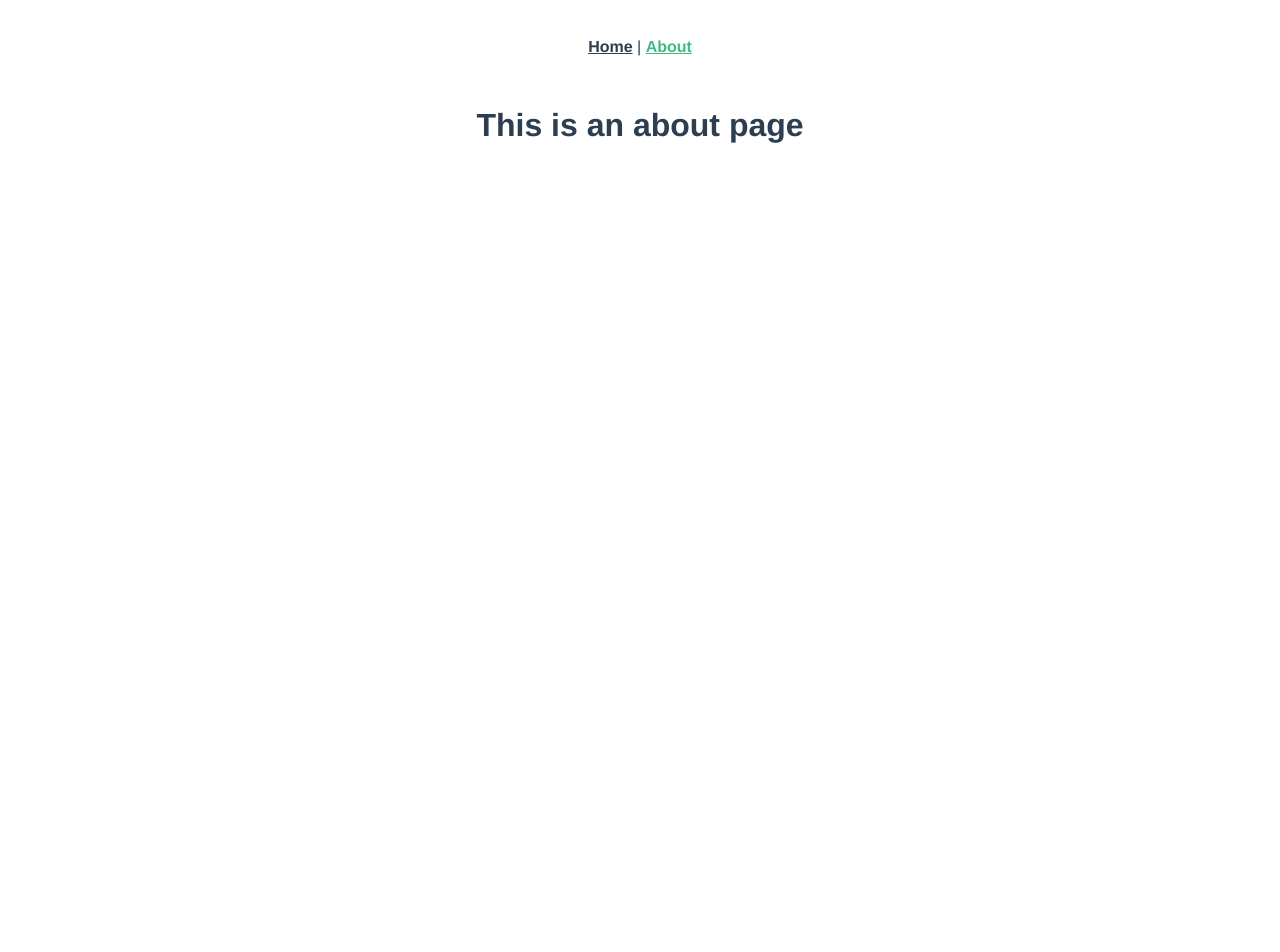
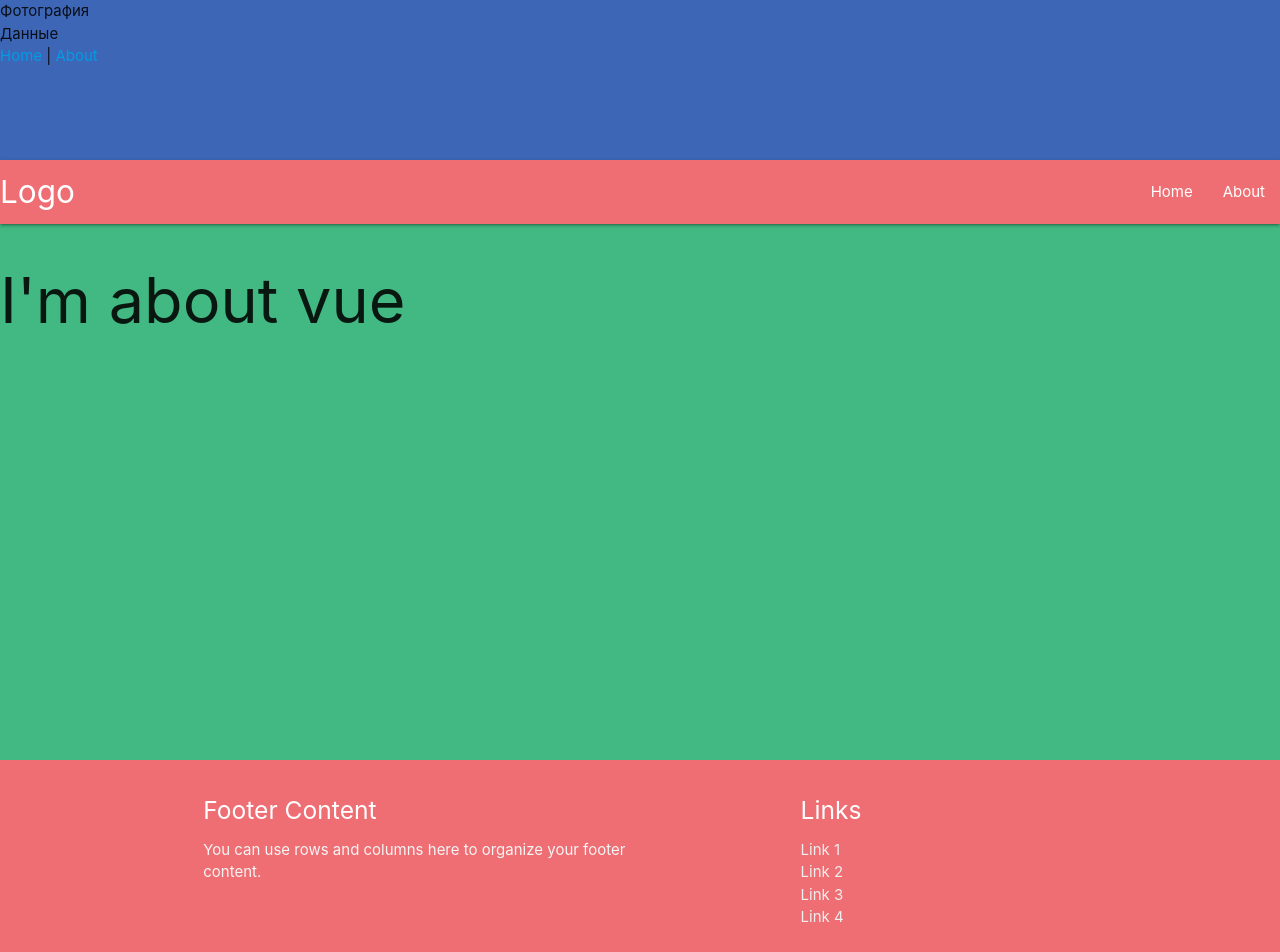
Before and after one commit to Klim-dev86/my_cv, a Vue app: page /about in a window 1280 px wide. Shown: the top 952 px of the page. Before the commit the page ends 800 px from the top, so only its background shows below. Built offline with nearby package versions, Linux system fonts and the light colour scheme.

Commit message:
initial commit

```diff
--- a/package.json
+++ b/package.json
@@ -9,6 +9,7 @@
   },
   "dependencies": {
     "core-js": "^3.6.5",
+    "materialize-css": "^1.0.0-rc.2",
     "vue": "^2.6.11",
     "vue-router": "^3.2.0"
   },
--- a/src/App.vue
+++ b/src/App.vue
@@ -1,32 +1,71 @@
 <template>
+
   <div id="app">
-    <div id="nav">
-      <router-link to="/">Home</router-link> |
-      <router-link to="/about">About</router-link>
-    </div>
-    <router-view />
+    <header>
+      <Header />
+      <Navigation />
+    </header>
+
+    <main>
+
+      <router-view />
+
+    </main>
+
+    <Footer />
+
   </div>
 </template>
 
+
+<script>
+import Header from "@/components/Header"
+import Navigation from "@/components/Navigation"
+import Footer from "@/components/Footer"
+
+export default {
+  name: 'app',
+  components:{
+    Header,
+    Navigation,
+    Footer
+
+    }
+  }
+</script>
+
+
+
 <style lang="scss">
+
+@import '~materialize-css/dist/css/materialize.min.css';
+
 #app {
-  font-family: Avenir, Helvetica, Arial, sans-serif;
-  -webkit-font-smoothing: antialiased;
-  -moz-osx-font-smoothing: grayscale;
-  text-align: center;
-  color: #2c3e50;
+  background: #42b983;
+  height: 100vh;
 }
 
-#nav {
-  padding: 30px;
+body {
+    display: flex;
+    min-height: 100vh;
+    flex-direction: column;
+}
 
-  a {
-    font-weight: bold;
-    color: #2c3e50;
+main {
+    flex: 1 0 auto;
+}
 
-    &.router-link-exact-active {
-      color: #42b983;
-    }
-  }
-}
+// #nav {
+//   padding: 30px;
+
+//   a {
+//     font-weight: bold;
+//     color: #2c3e50;
+
+//     &.router-link-exact-active {
+//       color: #42b983;
+//     }
+//   }
+// }
+
 </style>
--- /dev/null
+++ b/src/components/EmploymentHistory.vue
@@ -0,0 +1,18 @@
+<template>
+  <ul class="collapsible">
+    <li>
+      <div class="collapsible-header">
+        <!-- <i class="material-icons">filter_drama</i> -->
+        First
+        <span class="new badge">4</span></div>
+      <div class="collapsible-body"><p>Lorem ipsum dolor sit amet.</p></div>
+    </li>
+    <li>
+      <div class="collapsible-header">
+        <!-- <i class="material-icons">place</i> -->
+        Second
+        <span class="badge">1</span></div>
+      <div class="collapsible-body"><p>Lorem ipsum dolor sit amet.</p></div>
+    </li>
+  </ul>
+</template>
--- /dev/null
+++ b/src/components/Footer.vue
@@ -0,0 +1,27 @@
+<template>
+    <footer class="page-footer">
+      <div class="container">
+        <div class="row">
+          <div class="col l6 s12">
+            <h5 class="white-text">Footer Content</h5>
+            <p class="grey-text text-lighten-4">You can use rows and columns here to organize your footer content.</p>
+          </div>
+          <div class="col l4 offset-l2 s12">
+            <h5 class="white-text">Links</h5>
+            <ul>
+              <li><a class="grey-text text-lighten-3" href="#!">Link 1</a></li>
+              <li><a class="grey-text text-lighten-3" href="#!">Link 2</a></li>
+              <li><a class="grey-text text-lighten-3" href="#!">Link 3</a></li>
+              <li><a class="grey-text text-lighten-3" href="#!">Link 4</a></li>
+            </ul>
+          </div>
+        </div>
+      </div>
+      <div class="footer-copyright">
+        <div class="container">
+        © 2014 Copyright Text
+        <a class="grey-text text-lighten-4 right" href="#!">More Links</a>
+        </div>
+      </div>
+    </footer>
+</template>
--- /dev/null
+++ b/src/components/Header.vue
@@ -0,0 +1,20 @@
+<template>
+    <header class='header'>
+        <div class='header-photo'>Фотография</div>
+        <div class='header-info'>Данные</div>
+        <div class='header-nav'>
+            <router-link to="/">Home</router-link> |
+            <router-link to="/about">About</router-link>
+        </div>
+    </header>
+</template>
+
+
+<style lang="scss">
+
+.header {
+  background: #3d67b6;
+  height: 20vh;
+}
+
+</style>
--- a/src/components/HelloWorld.vue
+++ /dev/null
@@ -1,122 +0,0 @@
-<template>
-  <div class="hello">
-    <h1>{{ msg }}</h1>
-    <p>
-      For a guide and recipes on how to configure / customize this project,<br />
-      check out the
-      <a href="https://cli.vuejs.org" target="_blank" rel="noopener"
-        >vue-cli documentation</a
-      >.
-    </p>
-    <h3>Installed CLI Plugins</h3>
-    <ul>
-      <li>
-        <a
-          href="https://github.com/vuejs/vue-cli/tree/dev/packages/%40vue/cli-plugin-babel"
-          target="_blank"
-          rel="noopener"
-          >babel</a
-        >
-      </li>
-      <li>
-        <a
-          href="https://github.com/vuejs/vue-cli/tree/dev/packages/%40vue/cli-plugin-router"
-          target="_blank"
-          rel="noopener"
-          >router</a
-        >
-      </li>
-      <li>
-        <a
-          href="https://github.com/vuejs/vue-cli/tree/dev/packages/%40vue/cli-plugin-eslint"
-          target="_blank"
-          rel="noopener"
-          >eslint</a
-        >
-      </li>
-    </ul>
-    <h3>Essential Links</h3>
-    <ul>
-      <li>
-        <a href="https://vuejs.org" target="_blank" rel="noopener">Core Docs</a>
-      </li>
-      <li>
-        <a href="https://forum.vuejs.org" target="_blank" rel="noopener"
-          >Forum</a
-        >
-      </li>
-      <li>
-        <a href="https://chat.vuejs.org" target="_blank" rel="noopener"
-          >Community Chat</a
-        >
-      </li>
-      <li>
-        <a href="https://twitter.com/vuejs" target="_blank" rel="noopener"
-          >Twitter</a
-        >
-      </li>
-      <li>
-        <a href="https://news.vuejs.org" target="_blank" rel="noopener">News</a>
-      </li>
-    </ul>
-    <h3>Ecosystem</h3>
-    <ul>
-      <li>
-        <a href="https://router.vuejs.org" target="_blank" rel="noopener"
-          >vue-router</a
-        >
-      </li>
-      <li>
-        <a href="https://vuex.vuejs.org" target="_blank" rel="noopener">vuex</a>
-      </li>
-      <li>
-        <a
-          href="https://github.com/vuejs/vue-devtools#vue-devtools"
-          target="_blank"
-          rel="noopener"
-          >vue-devtools</a
-        >
-      </li>
-      <li>
-        <a href="https://vue-loader.vuejs.org" target="_blank" rel="noopener"
-          >vue-loader</a
-        >
-      </li>
-      <li>
-        <a
-          href="https://github.com/vuejs/awesome-vue"
-          target="_blank"
-          rel="noopener"
-          >awesome-vue</a
-        >
-      </li>
-    </ul>
-  </div>
-</template>
-
-<script>
-export default {
-  name: "HelloWorld",
-  props: {
-    msg: String
-  }
-};
-</script>
-
-<!-- Add "scoped" attribute to limit CSS to this component only -->
-<style scoped lang="scss">
-h3 {
-  margin: 40px 0 0;
-}
-ul {
-  list-style-type: none;
-  padding: 0;
-}
-li {
-  display: inline-block;
-  margin: 0 10px;
-}
-a {
-  color: #42b983;
-}
-</style>
--- /dev/null
+++ b/src/components/Navigation.vue
@@ -0,0 +1,11 @@
+<template>
+  <nav>
+    <div class="nav-wrapper">
+      <a href="#" class="brand-logo">Logo</a>
+      <ul id="nav-mobile" class="right hide-on-med-and-down">
+        <li><router-link to="/">Home</router-link></li>
+        <li><router-link to="/about">About</router-link></li>
+      </ul>
+    </div>
+  </nav>
+</template>
--- a/src/main.js
+++ b/src/main.js
@@ -1,6 +1,7 @@
 import Vue from "vue";
 import App from "./App.vue";
 import router from "./router";
+import 'materialize-css/dist/js/materialize.min'
 
 Vue.config.productionTip = false;
 
--- a/src/views/About.vue
+++ b/src/views/About.vue
@@ -1,5 +1,12 @@
 <template>
   <div class="about">
-    <h1>This is an about page</h1>
+    <h1>I'm about vue</h1>
+    <div class="carousel">
+      <a class="carousel-item" href="#one!"><img src="https://lorempixel.com/250/250/nature/1"></a>
+      <a class="carousel-item" href="#two!"><img src="https://lorempixel.com/250/250/nature/2"></a>
+      <a class="carousel-item" href="#three!"><img src="https://lorempixel.com/250/250/nature/3"></a>
+      <a class="carousel-item" href="#four!"><img src="https://lorempixel.com/250/250/nature/4"></a>
+      <a class="carousel-item" href="#five!"><img src="https://lorempixel.com/250/250/nature/5"></a>
+    </div>
   </div>
 </template>
--- a/src/views/Home.vue
+++ b/src/views/Home.vue
@@ -1,18 +1,34 @@
 <template>
   <div class="home">
-    <img alt="Vue logo" src="../assets/logo.png" />
-    <HelloWorld msg="Welcome to Your Vue.js App" />
+    <h2> I'm Home vue</h2>
+    <EmploymentHistory />
+
   </div>
 </template>
 
 <script>
 // @ is an alias to /src
-import HelloWorld from "@/components/HelloWorld.vue";
+import EmploymentHistory from "@/components/EmploymentHistory"
+
 
 export default {
   name: "Home",
   components: {
-    HelloWorld
+    EmploymentHistory,
+
   }
 };
 </script>
+
+
+<style lang="scss">
+
+
+.home {
+    display: flex;
+    min-height: 100vh;
+    flex-direction: column;
+}
+
+
+</style>
```
Also changed, not shown: src/assets/logo.png (deleted), 1 other file (tests, documents, lock files or other folders).
